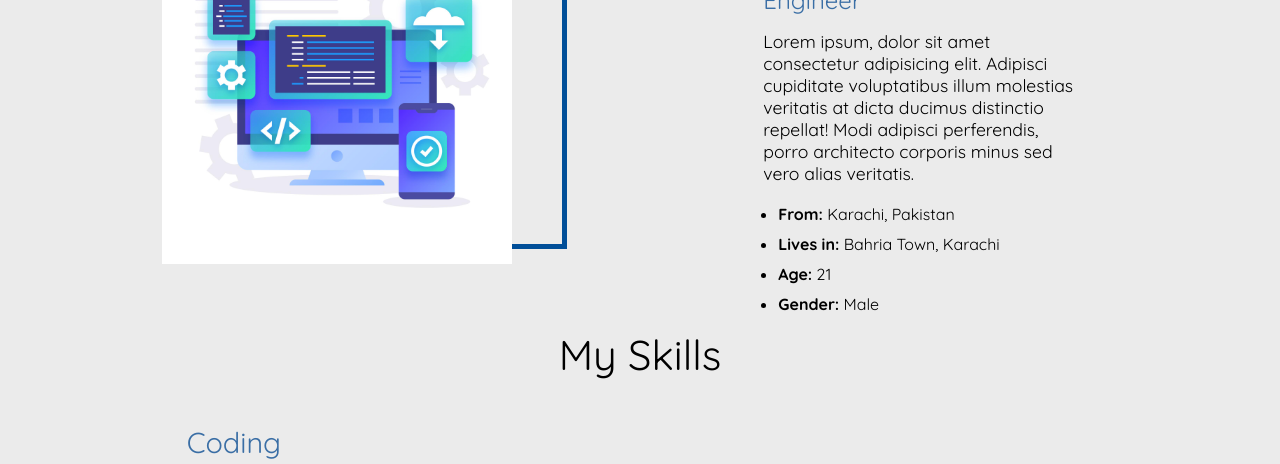
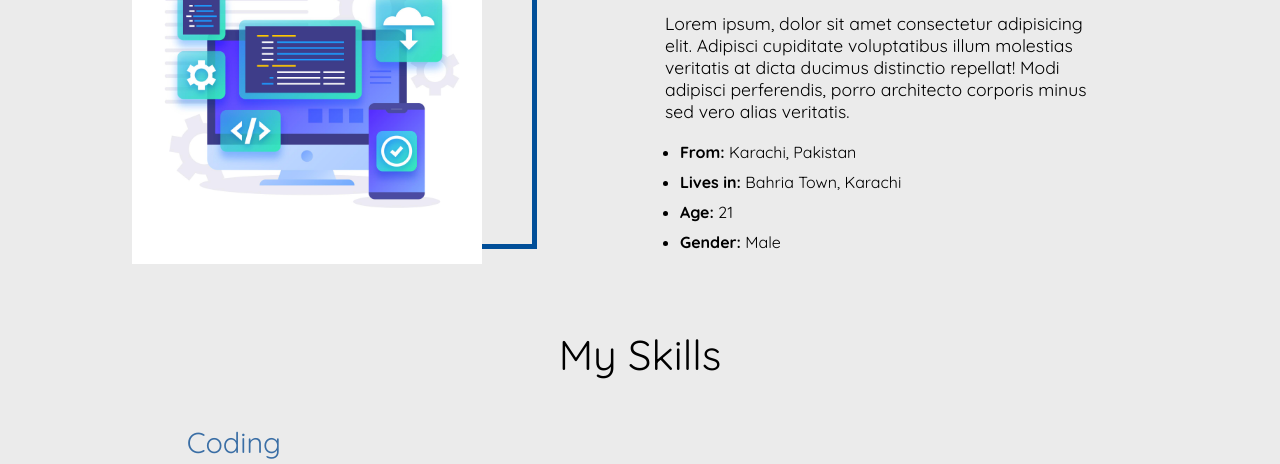
Before and after one commit to techwithdani/Portfolio-Website, a plain HTML site: page index.html in a window 1280 px wide. Shown: the part 712-1176 px from the top of the page. Drawn offline with nearby package versions, Linux system fonts and the light colour scheme.

Commit message:
Update about.css

```diff
--- a/CSS/about.css
+++ b/CSS/about.css
@@ -3,9 +3,9 @@
     width: 100vw;
     height: 50vh;
     display: flex;
-    justify-content: space-evenly;
+    justify-content: center;
     align-items: center;
-    position: relative;
+    gap: 8rem;
 }
 
 .left-side-image {
@@ -28,7 +28,7 @@
 }
 
 .right-side-description {
-    width: 25vw;
+    width: 35vw;
     height: auto;
     position: relative;
 }
```
